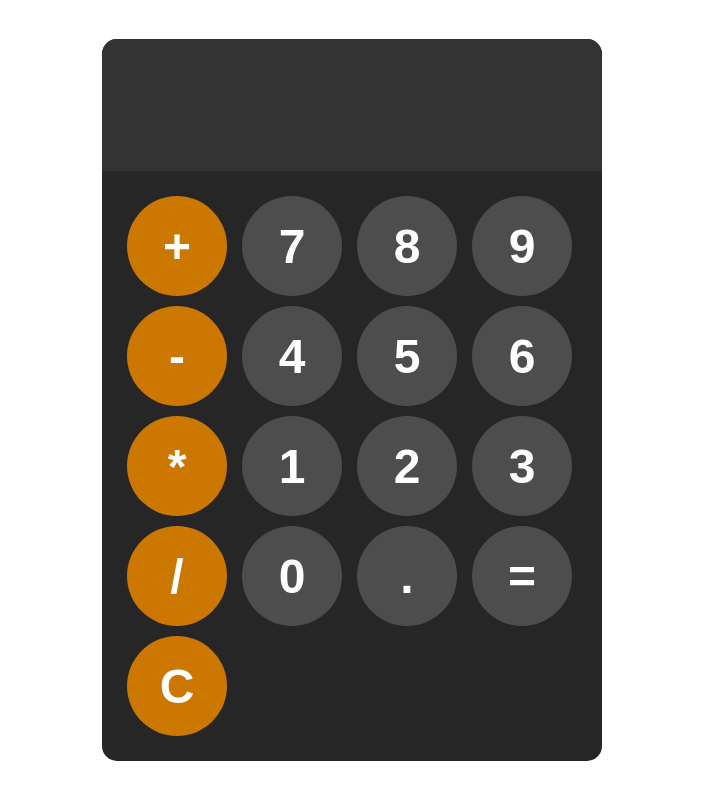
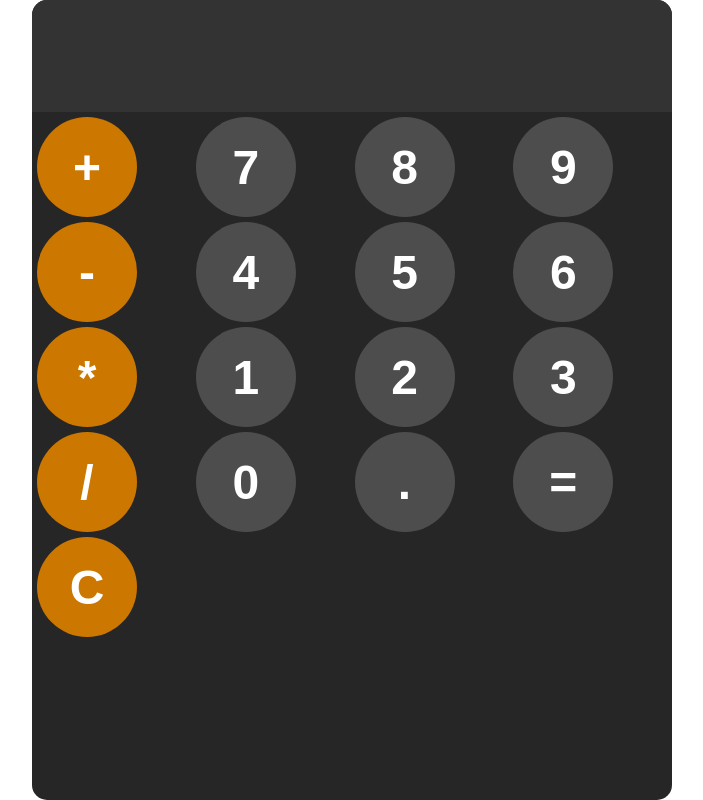
Before and after one commit to Nau10Fal/Kalkulator, a plain HTML site: page index.html in a window 1280 px wide. Shown: the whole page, without its empty margins (288-991 px from the left). Drawn offline with Linux system fonts and the light colour scheme.

Commit message:
merapikan desain kalkulator

```diff
--- a/styles.css
+++ b/styles.css
@@ -1,8 +1,7 @@
 body{
-    margin: 0;
-    display:flex;
-    justify-content: center;
-    align-items: center;
+    margin: 0 auto;
+    display:grid;
+    place-items: center;
     height: 100vh;
 }
 
@@ -10,12 +9,14 @@ body{
     font-family: Arial, Helvetica, sans-serif;
     background-color: hsl(0, 0%, 15%);
     border-radius: 15px;
-    max-width: 500px;
+    max-width: 50%;
     overflow: hidden;
+    height: 100vh;
+
 }
 #display{
     width: 100%;
-    padding: 20px;
+    padding: 10px;
     background-color: hsl(0, 0%, 20%);
     font-size: 5rem;
     text-align: left;
@@ -25,8 +26,8 @@ body{
 #keys{
     display:grid;
     grid-template-columns: repeat(4,1fr);
-    gap: 10px;
-    padding: 25px;
+    gap: 5px;
+    padding: 5px;
 }
 button{
     width: 100px;
```
